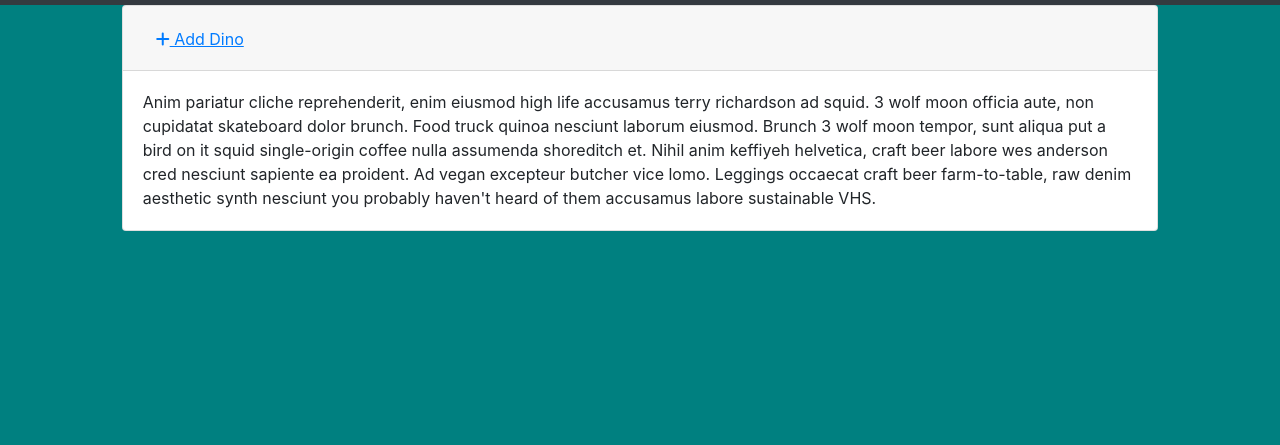
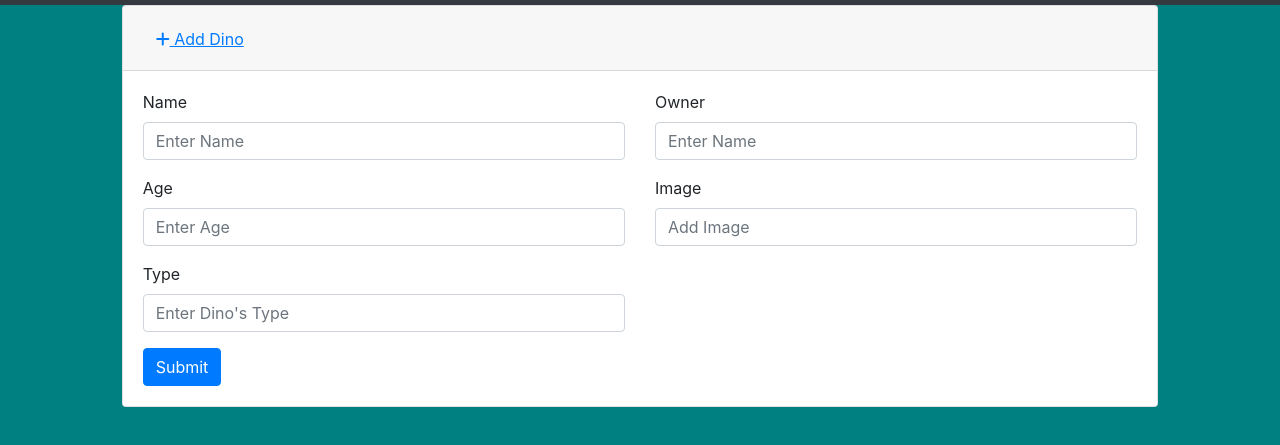
Before and after one commit to kannmelton2/dino-kennel, a plain HTML site: page index.html in a window 1280 px wide. Both pictures are taken after a click on the button "Add Dino". Shown: the part 51-496 px from the top of the page. Drawn offline with nearby package versions, Linux system fonts and the light colour scheme.

Commit message:
added form inputs

```diff
--- a/index.html
+++ b/index.html
@@ -29,7 +29,33 @@
 
             <div id="collapseOne" class="collapse" aria-labelledby="headingOne" data-parent="#accordionExample">
                 <div class="card-body">
-                Anim pariatur cliche reprehenderit, enim eiusmod high life accusamus terry richardson ad squid. 3 wolf moon officia aute, non cupidatat skateboard dolor brunch. Food truck quinoa nesciunt laborum eiusmod. Brunch 3 wolf moon tempor, sunt aliqua put a bird on it squid single-origin coffee nulla assumenda shoreditch et. Nihil anim keffiyeh helvetica, craft beer labore wes anderson cred nesciunt sapiente ea proident. Ad vegan excepteur butcher vice lomo. Leggings occaecat craft beer farm-to-table, raw denim aesthetic synth nesciunt you probably haven't heard of them accusamus labore sustainable VHS.
+                    <form class="row">
+                        <div class="col-6">
+                            <div class="form-group">
+                                <label for="dino-name">Name</label>
+                                <input type="text" class="form-control" id="dino-name" aria-describedby="nameHelp" placeholder="Enter Name">
+                            </div>
+                            <div class="form-group">
+                                <label for="dino-age">Age</label>
+                                <input type="number" class="form-control" id="dino-age" aria-describedby="ageeHelp" placeholder="Enter Age">
+                            </div>
+                            <div class="form-group">
+                                <label for="dino-type">Type</label>
+                                <input type="text" class="form-control" id="dino-type" aria-describedby="typeHelp" placeholder="Enter Dino's Type">
+                            </div>
+                            <button type="submit" class="btn btn-primary">Submit</button>
+                        </div>
+                        <div class="col-6">
+                            <div class="form-group">
+                            <label for="dino-owner">Owner</label>
+                            <input type="text" class="form-control" id="dino-owner" aria-describedby="ownerHelp" placeholder="Enter Name">
+                            </div>
+                            <div class="form-group">
+                            <label for="dino-image">Image</label>
+                            <input type="text" class="form-control" id="dino-image" aria-described by="imageHelp" placeholder="Add Image">
+                            </div>
+                        </div>
+                      </form>
                 </div>
             </div>
             </div>
```
